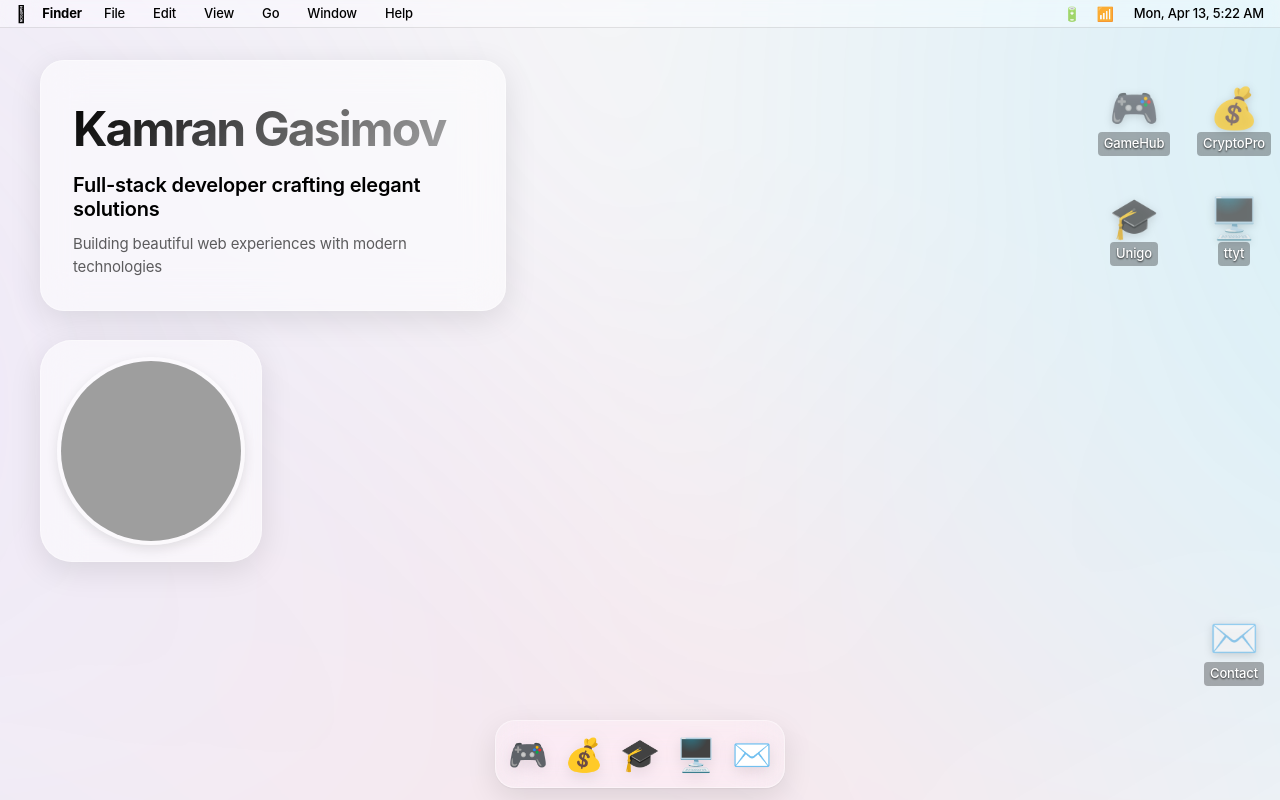
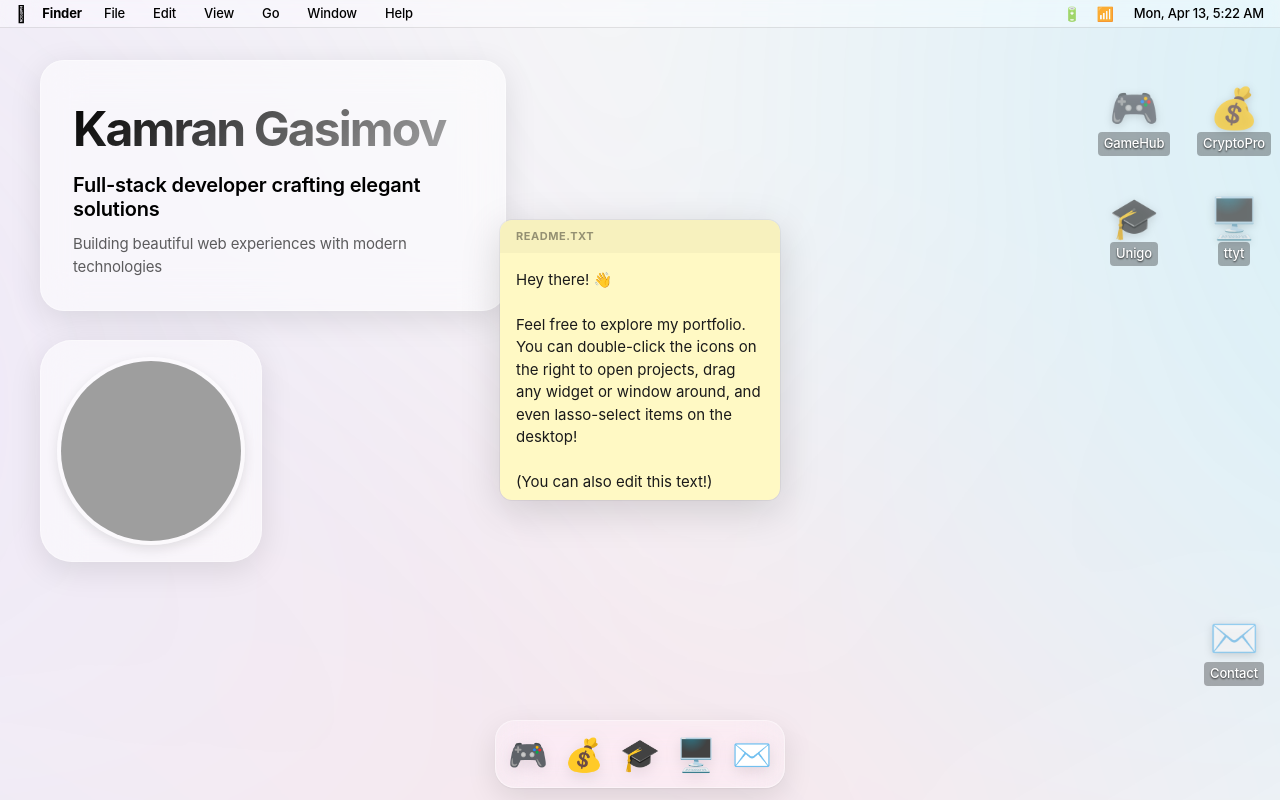
Before and after one commit to malore350/malore350.github.io, a React app in the folder portfolio/: page / in a window 1280 px wide. Built offline with nearby package versions, Linux system fonts and the light colour scheme; grey boxes are pictures that could not be loaded; the HTML template or start-up script is replaced by a standard one.

Commit message:
Add notepad widget with initial text and positioning logic

```diff
--- a/portfolio/src/App.css
+++ b/portfolio/src/App.css
@@ -12,6 +12,7 @@
   position: relative;
   padding: 40px 20px 100px; /* Room for menu bar and dock */
   box-sizing: border-box;
+  user-select: none;
 }
 
 .desktop-icons {
@@ -168,6 +169,89 @@
   overflow: hidden;
   transition: scale 0.3s cubic-bezier(0.16, 1, 0.3, 1), box-shadow 0.3s, border-color 0.3s;
   user-select: none;
+}
+
+/* Notepad Widget */
+.notepad-widget {
+  position: absolute;
+  width: 280px;
+  height: 280px;
+  background: #fff9c4; /* Classic Apple Sticky Yellow */
+  border: none;
+  border-radius: 12px;
+  box-shadow: 0 10px 40px rgba(0, 0, 0, 0.15), 0 0 0 1px rgba(0,0,0,0.05);
+  padding: 0;
+  z-index: 1;
+  display: flex;
+  flex-direction: column;
+  transition: scale 0.3s cubic-bezier(0.16, 1, 0.3, 1), box-shadow 0.3s, border-color 0.3s;
+  user-select: none;
+  font-family: -apple-system, BlinkMacSystemFont, "Segoe UI", Roboto, Helvetica, Arial, sans-serif;
+  animation: fadeSlideUp 1.5s cubic-bezier(0.16, 1, 0.3, 1) forwards;
+  overflow: hidden;
+}
+
+@media (prefers-color-scheme: dark) {
+  .notepad-widget {
+    background: #2c2c2e;
+    box-shadow: 0 10px 40px rgba(0, 0, 0, 0.4), 0 0 0 1px rgba(255,255,255,0.1);
+  }
+}
+
+.notepad-widget.selected {
+  box-shadow: 0 0 0 2px var(--accent), 0 10px 40px rgba(0, 0, 0, 0.15);
+}
+
+.notepad-widget:hover {
+  scale: 1.02;
+}
+
+.notepad-header {
+  font-size: 11px;
+  font-weight: 700;
+  text-transform: uppercase;
+  letter-spacing: 0.05em;
+  color: rgba(0, 0, 0, 0.4);
+  background: rgba(0, 0, 0, 0.03);
+  padding: 8px 16px;
+  border-bottom: none;
+  display: flex;
+  align-items: center;
+}
+
+@media (prefers-color-scheme: dark) {
+  .notepad-header {
+    color: rgba(255, 255, 255, 0.4);
+    background: rgba(255, 255, 255, 0.05);
+  }
+}
+
+.notepad-content {
+  flex: 1;
+  font-size: 15px;
+  line-height: 1.5;
+  color: #1a1a1a;
+  background: transparent;
+  border: none;
+  resize: none;
+  font-family: inherit;
+  outline: none;
+  padding: 16px;
+  margin: 0;
+  overflow-y: auto;
+  scrollbar-width: none; /* Hide scrollbar but keep functionality */
+  -ms-overflow-style: none;
+  user-select: text;
+}
+
+.notepad-content::-webkit-scrollbar {
+  display: none;
+}
+
+@media (prefers-color-scheme: dark) {
+  .notepad-content {
+    color: #fef3c7;
+  }
 }
 
 .profile-image {
--- a/portfolio/src/App.tsx
+++ b/portfolio/src/App.tsx
@@ -55,11 +55,26 @@ const calculateInitialIconPositions = () => {
 };
 
 const calculateInitialWidgetPositions = () => {
+  const windowWidth = typeof window !== 'undefined' ? window.innerWidth : 1200;
+  const windowHeight = typeof window !== 'undefined' ? window.innerHeight : 800;
+
   return {
     intro: { x: 40, y: 60 },
-    profile: { x: 40, y: 340 }
+    profile: { x: 40, y: 340 },
+    notepad: {
+      x: (windowWidth / 2) - 140,
+      y: (windowHeight / 2) - 140 - 40 // Centered, slightly up for dock
+    }
   };
 };
+
+const INITIAL_NOTEPAD_TEXT = `Hey there! 👋
+
+Feel free to explore my portfolio. You can double-click the icons on the right to open projects, drag any widget or window around, and even lasso-select items on the desktop!
+
+(You can also edit this text!)
+
+Have fun! ✨`;
 
 function App() {
   const [openApps, setOpenApps] = useState<OpenApp[]>([]);
@@ -75,6 +90,7 @@ function App() {
 
   const [selectionBox, setSelectionBox] = useState<{ start: Point, current: Point } | null>(null);
   const [draggingItem, setDraggingItem] = useState<{ type: 'icon' | 'widget' | 'window', id: string, offset: Point } | null>(null);
+  const [notepadText, setNotepadText] = useState(INITIAL_NOTEPAD_TEXT);
 
   const desktopRef = useRef<HTMLElement>(null);
 
@@ -120,7 +136,6 @@ function App() {
   const finalizeCloseApp = useCallback((id: string) => {
     setOpenApps((prev) => prev.filter((app) => app.id !== id));
     setMinimizedApps((prev) => prev.filter((appId) => appId !== id));
-    // Optionally remove position, but keeping it might be better if user reopens
   }, []);
 
   const minimizeApp = useCallback((id: string) => {
@@ -172,6 +187,7 @@ function App() {
   // Mouse Handlers for Desktop
   const onMouseDown = (e: React.MouseEvent) => {
     if (e.target === desktopRef.current) {
+      e.preventDefault(); // Prevent text selection
       setSelectedIcons([]);
       setSelectedWidgets([]);
       setSelectionBox({
@@ -197,8 +213,9 @@ function App() {
       dockItems.forEach(item => {
         const pos = iconPositions[item.id];
         if (pos) {
-          const iconBounds = { left: pos.x, top: pos.y, right: pos.x + 80, bottom: pos.y + 100 };
-          if (!(iconBounds.left > x2 || iconBounds.right < x1 || iconBounds.top > y2 || iconBounds.bottom < y1)) {
+          const iconBounds = { left: pos.x, top: pos.y, right: pos.x + 80, bottom: pos.y + 110 };
+          const isIntersecting = !(iconBounds.left > x2 || iconBounds.right < x1 || iconBounds.top > y2 || iconBounds.bottom < y1);
+          if (isIntersecting) {
             newlySelectedIcons.push(item.id);
           }
         }
@@ -209,13 +226,15 @@ function App() {
       const newlySelectedWidgets: string[] = [];
       const widgetBoundsMap: Record<string, { w: number, h: number }> = {
         intro: { w: 400, h: 200 },
-        profile: { w: 220, h: 220 }
+        profile: { w: 220, h: 220 },
+        notepad: { w: 280, h: 280 }
       };
       Object.keys(widgetPositions).forEach(id => {
         const pos = widgetPositions[id];
         const dim = widgetBoundsMap[id];
         const bounds = { left: pos.x, top: pos.y, right: pos.x + dim.w, bottom: pos.y + dim.h };
-        if (!(bounds.left > x2 || bounds.right < x1 || bounds.top > y2 || bounds.bottom < y1)) {
+        const isIntersecting = !(bounds.left > x2 || bounds.right < x1 || bounds.top > y2 || bounds.bottom < y1);
+        if (isIntersecting) {
           newlySelectedWidgets.push(id);
         }
       });
@@ -257,6 +276,7 @@ function App() {
 
   const handleIconMouseDown = (e: React.MouseEvent, id: string) => {
     e.stopPropagation();
+    e.preventDefault(); // Prevent text selection
     setSelectedIcons([id]);
     setSelectedWidgets([]);
     const pos = iconPositions[id];
@@ -271,6 +291,7 @@ function App() {
 
   const handleWidgetMouseDown = (e: React.MouseEvent, id: string) => {
     e.stopPropagation();
+    e.preventDefault(); // Prevent text selection
     setSelectedWidgets([id]);
     setSelectedIcons([]);
     const pos = widgetPositions[id];
@@ -285,6 +306,7 @@ function App() {
 
   const handleWindowHeaderMouseDown = (e: React.MouseEvent, id: string) => {
     e.stopPropagation();
+    e.preventDefault(); // Prevent text selection
     focusApp(id);
     const pos = windowPositions[id] || { x: 40, y: 40 };
     setDraggingItem({
@@ -343,6 +365,24 @@ function App() {
           onMouseDown={(e) => handleWidgetMouseDown(e, 'profile')}
         >
           <img src="/me.png" alt="Kamran Gasimov" className="profile-image" draggable="false" />
+        </div>
+
+        <div
+          className={`notepad-widget ${selectedWidgets.includes('notepad') ? 'selected' : ''}`}
+          style={{
+            left: widgetPositions.notepad.x,
+            top: widgetPositions.notepad.y
+          }}
+          onMouseDown={(e) => handleWidgetMouseDown(e, 'notepad')}
+        >
+          <div className="notepad-header">README.txt</div>
+          <textarea
+            className="notepad-content"
+            value={notepadText}
+            onChange={(e) => setNotepadText(e.target.value)}
+            onMouseDown={(e) => e.stopPropagation()} // Allow clicking textarea for editing
+            spellCheck={false}
+          />
         </div>
 
         <div className="desktop-icons">
```
